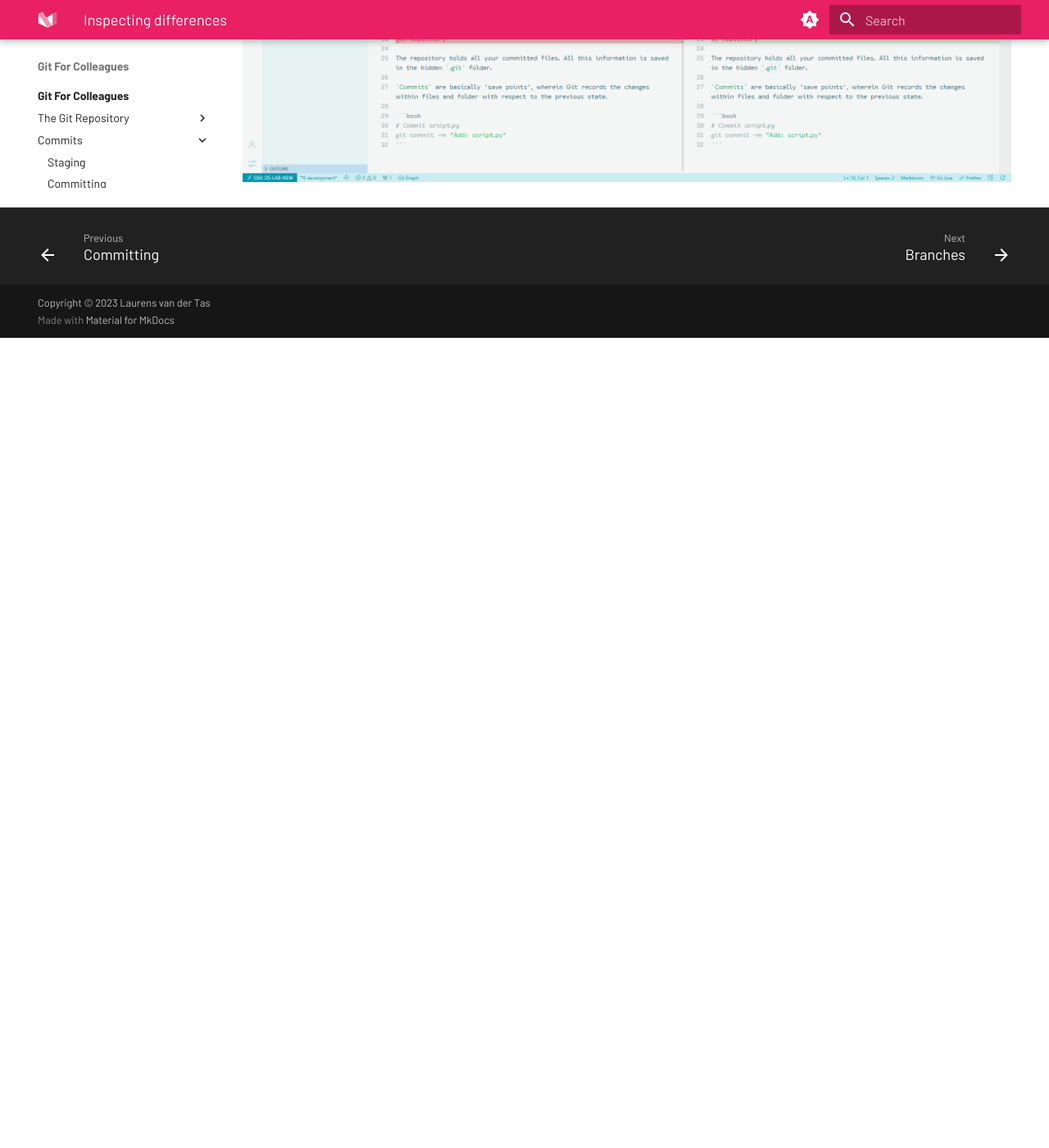
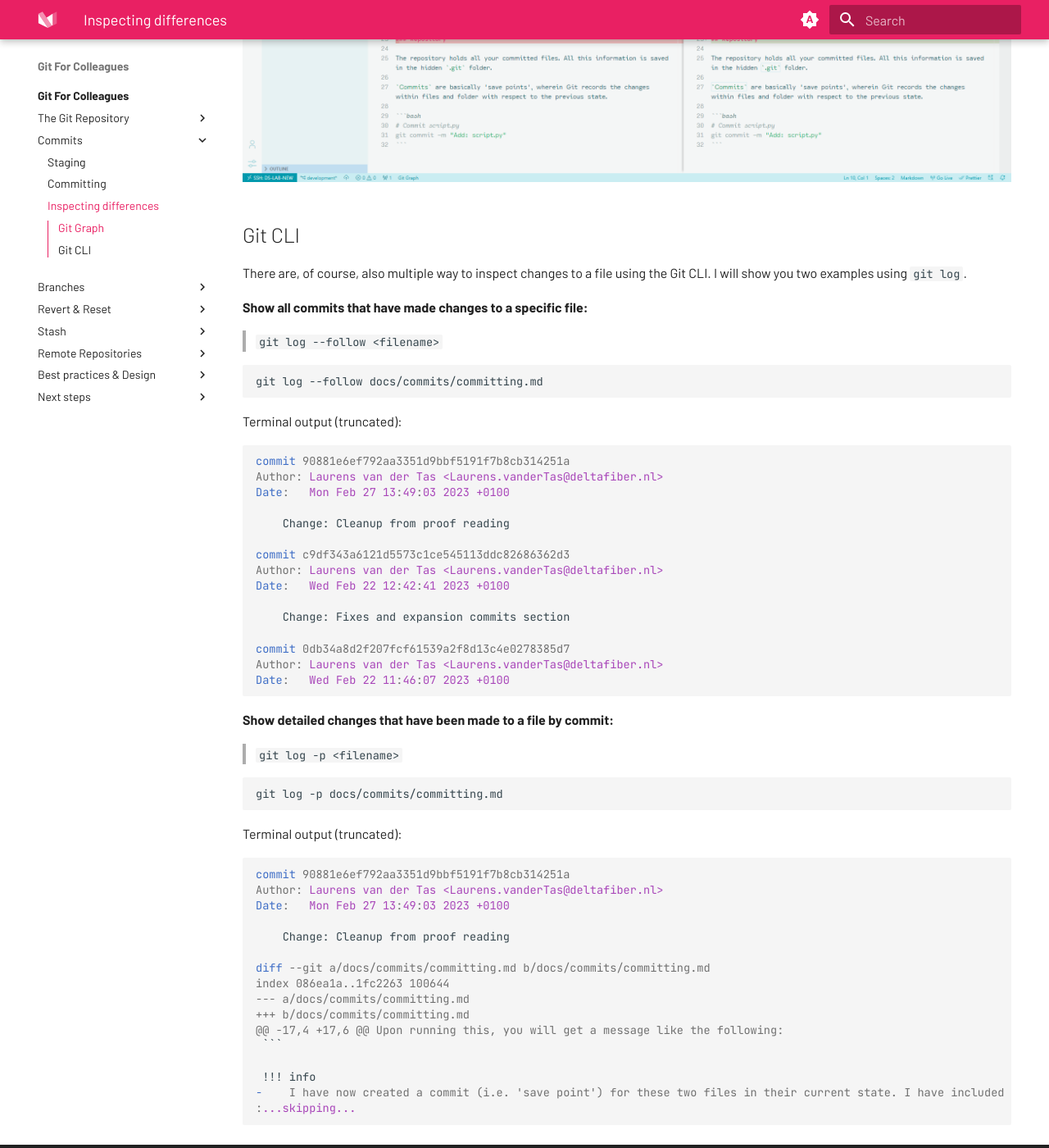
Before and after one commit to LPvdT/git-for-colleagues, an MkDocs documentation site: the page built from docs/commits/difference.md, in a window 1280 px wide and 1400 px high, scrolled down 1304 px. Shown: the whole window at 82% size. Built offline with MkDocs 1.6.1 and Material for MkDocs 9.7.7, drawn with Linux system fonts in a browser that asks for light colours; before the commit the page ends 1716 px from its top, so only the background shows below that; some of the changed text lies outside the part shown.

Commit message:
Change: Improved inspecting differences

````diff
--- a/docs/commits/difference.md
+++ b/docs/commits/difference.md
@@ -2,14 +2,75 @@
 
 As said previously, committing the same file again, after changes have been made to it, makes Git track the changes.
 
-In order to show the differences in a file(s), relative to previous versions, you could use the `git diff` command. However, due to the sheer amount of typing involved in specifying the arguments to do so, I prefer using the *Git Graph* extension in *VSCode* for this.
+In order to show the differences in a file(s), relative to previous versions. In my opinion, the most easy and visually clear way to do this, is by using the [*Git Graph*](https://marketplace.visualstudio.com/items?itemName=mhutchie.git-graph) extension in *VSCode*.
 
 ## Git Graph
 
-Commit history:
+**Commit history:**
 
 ![Overview](../assets/images/file_changes_overview.png){ data-title="Git Graph: Commit history" data-description="Preview of Git Graph with a history of all commits across all branches." }
 
-Changes in specific file with respect to previous commit:
+**Changes in specific file with respect to previous commit:**
 
 ![Details](../assets/images/file_changes_details.png){ data-title="Git Graph: Specific file changes" data-description="Shows changes made in file with respect to a previous commit." }
+
+## Git CLI
+
+There are, of course, also multiple way to inspect changes to a file using the Git CLI. I will show you two examples using `git log`.
+
+**Show all commits that have made changes to a specific file:**
+
+> `git log --follow <filename>`
+
+```bash
+git log --follow docs/commits/committing.md
+```
+
+Terminal output (truncated):
+
+```termcap
+commit 90881e6ef792aa3351d9bbf5191f7b8cb314251a
+Author: Laurens van der Tas <Laurens.vanderTas@deltafiber.nl>
+Date:   Mon Feb 27 13:49:03 2023 +0100
+
+    Change: Cleanup from proof reading
+
+commit c9df343a6121d5573c1ce545113ddc82686362d3
+Author: Laurens van der Tas <Laurens.vanderTas@deltafiber.nl>
+Date:   Wed Feb 22 12:42:41 2023 +0100
+
+    Change: Fixes and expansion commits section
+
+commit 0db34a8d2f207fcf61539a2f8d13c4e0278385d7
+Author: Laurens van der Tas <Laurens.vanderTas@deltafiber.nl>
+Date:   Wed Feb 22 11:46:07 2023 +0100
+```
+
+**Show detailed changes that have been made to a file by commit:**
+
+> `git log -p <filename>`
+
+```bash
+git log -p docs/commits/committing.md
+```
+
+Terminal output (truncated):
+
+```termcap
+commit 90881e6ef792aa3351d9bbf5191f7b8cb314251a
+Author: Laurens van der Tas <Laurens.vanderTas@deltafiber.nl>
+Date:   Mon Feb 27 13:49:03 2023 +0100
+
+    Change: Cleanup from proof reading
+
+diff --git a/docs/commits/committing.md b/docs/commits/committing.md
+index 086ea1a..1fc2263 100644
+--- a/docs/commits/committing.md
++++ b/docs/commits/committing.md
+@@ -17,4 +17,6 @@ Upon running this, you will get a message like the following:
+ ```
+
+ !!! info
+-    I have now created a commit (i.e. 'save point') for these two files in their current state. I have included them both in a single commit, because that makes sense here; both files are part of the content section about commits in my project.
+:...skipping...
+```
````
